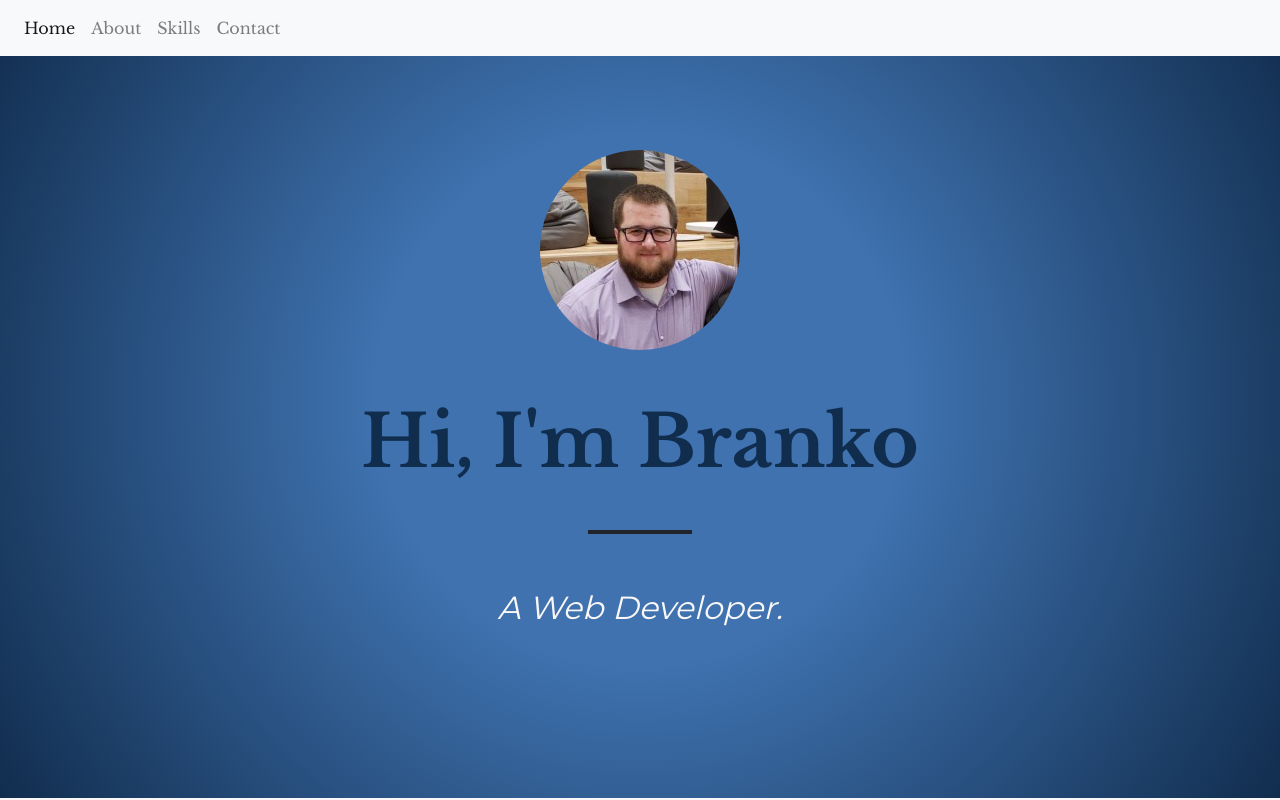
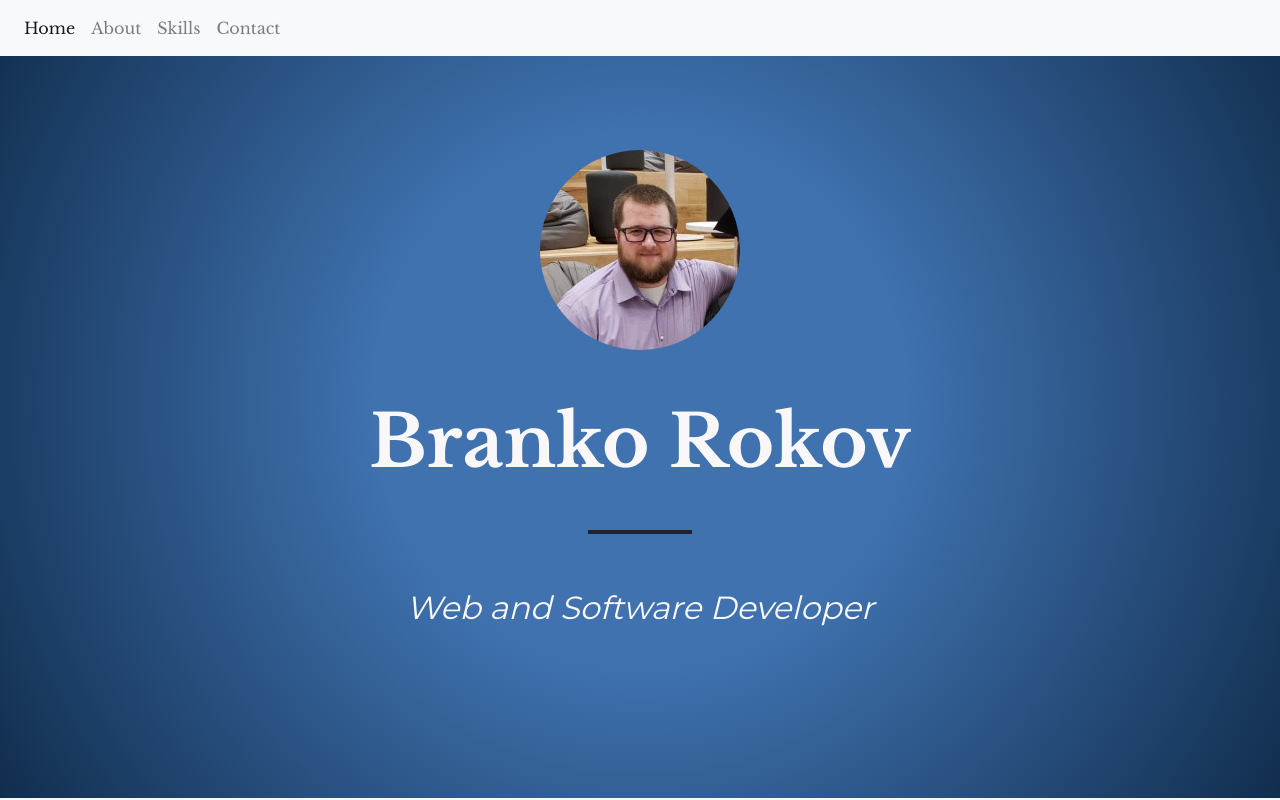
Before and after one commit to brankorokov/Portfolio-Site, a website: page index.html in a window 1280 px wide. Shown: the top 800 px of the page. Drawn offline with nearby package versions, Linux system fonts and the light colour scheme.

Commit message:
Change heading content

```diff
--- a/index.html
+++ b/index.html
@@ -46,13 +46,13 @@
 
     <!-- content -->
     <div class="contentndiv">
-      <div class="content">
+
       <section id="intro">
 
         <img src="assets/headshot.jfif" class="headshot">
-          <h1>Hi, I'm Branko</h1>
+        <h1>Branko Rokov</h1>
         <hr>
-          <p class="introp"><em>A Web Developer.</em></p>
+        <p class="introp"><em>Web and Software Developer</em></p>
       </section>
 
       <section id="about">
@@ -87,14 +87,14 @@
               <div class="javascript skill-div collapse">Skill: Intermediate <br> Years Experience: 2</div>
             </li>
             <li class="list-group-item skill-item"><i class="fab fa-node-js"></i> Node.js <i class="fa fa-chevron-circle-down arrow" aria-hidden="true"></i>
-                <div class="node skill-div collapse">Skill: Beginner <br> Years Experience: <1  </div>
+              <div class="node skill-div collapse">Skill: Beginner <br> Years Experience: <1 </div>
             </li>
             <li class="list-group-item">Other Skills: jQuery, SQL, Express.js</li>
           </ul>
         </div>
       </section>
+
       <!-- end content -->
-      </div>
     </div>
   </div>
 
--- a/public/css/styles.css
+++ b/public/css/styles.css
@@ -5,7 +5,7 @@ html {
 h1 {
   font-family: 'Libre Baskerville', serif;
   font-size: 4.5rem;
-  color: #112d4e;
+  color: #f9f7f7;
   font-weight: bold;
   line-height: 2;
 }
@@ -138,7 +138,7 @@ hr {
 
 .skills-heading {
   margin-bottom: 60px;
-  color: #112d4e;
+  color: #f9f7f7;
 }
 
 .list-group {
@@ -192,3 +192,5 @@ hr {
   background-color: #dbe2ef;
   padding-left: 5px;
 }
+
+/* education */
```
Lines whose indentation alone changed are shown as unchanged.
